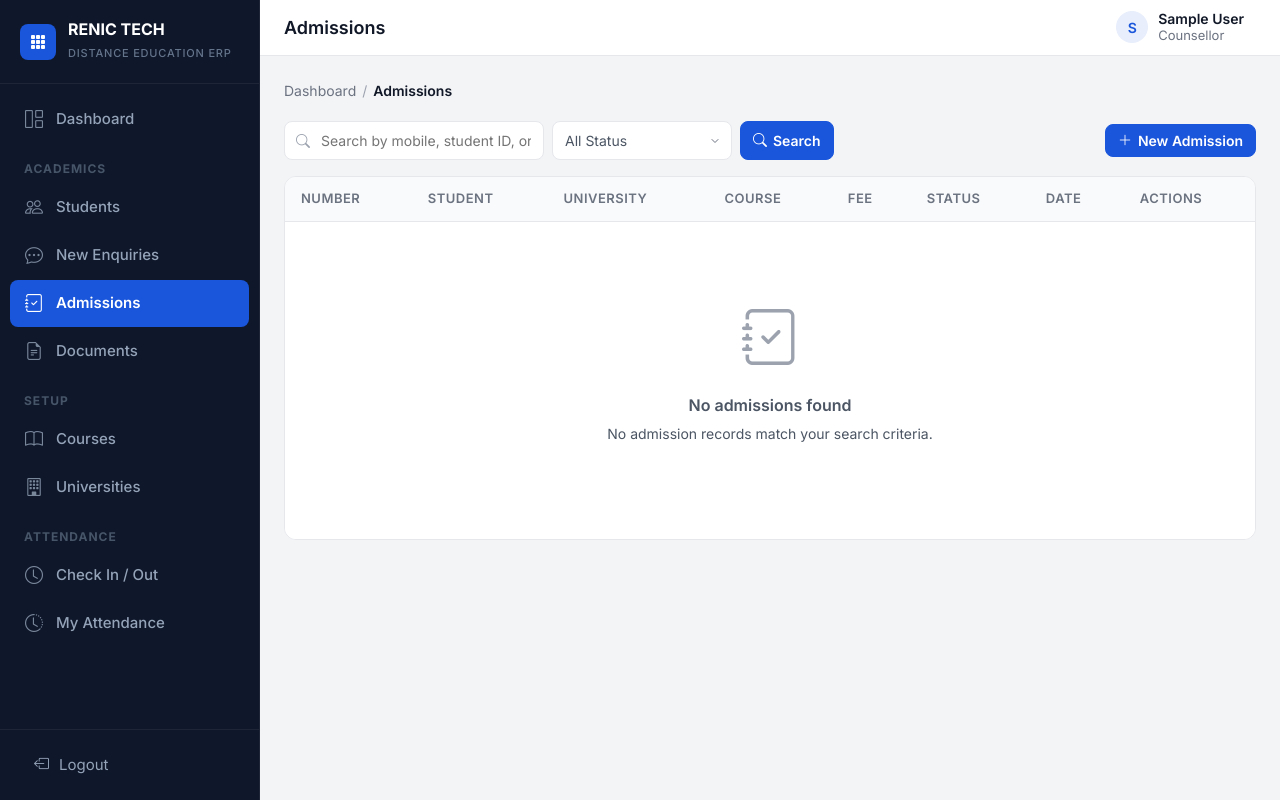
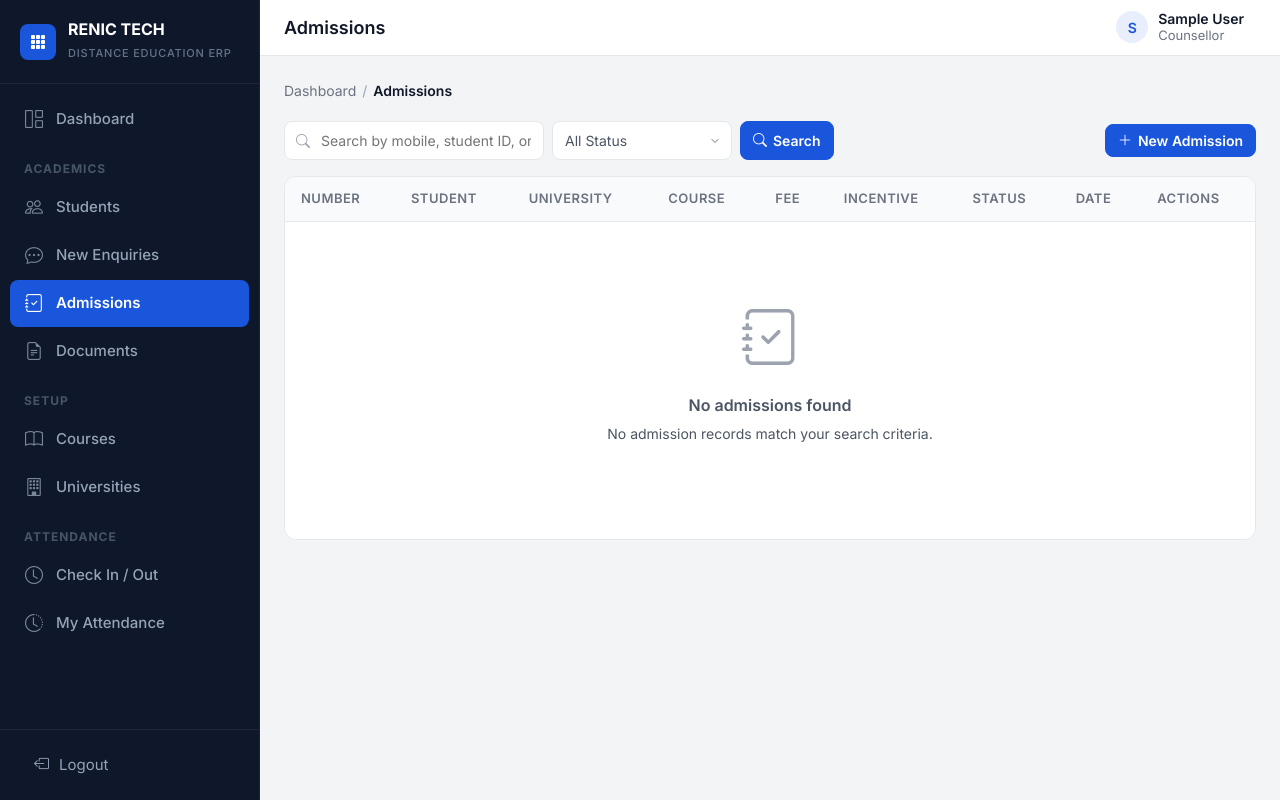
Before and after one commit to kavipriyaraj-code/distance-erp, a Django app: page /admissions/ in a window 1280 px wide. Run offline with Django 5.2, Linux system fonts and the light colour scheme; the visitor is signed in with stand-in values (Sample User, id 1); data that the repository does not hold is empty.

Commit message:
Add incentive field to admissions (model, form, list, detail)

```diff
--- a/admissions/forms.py
+++ b/admissions/forms.py
@@ -12,11 +12,12 @@ class AdmissionForm(forms.ModelForm):
 
     class Meta:
         model = Admission
-        fields = ['student_id_input', 'university', 'course', 'session', 'total_fee', 'notes']
+        fields = ['student_id_input', 'university', 'course', 'session', 'total_fee', 'incentive', 'notes']
         widgets = {
             'university': forms.Select(attrs={'class': 'form-select'}),
             'course': forms.Select(attrs={'class': 'form-select'}),
             'session': forms.Select(attrs={'class': 'form-select'}),
             'total_fee': forms.NumberInput(attrs={'class': 'form-control'}),
+            'incentive': forms.NumberInput(attrs={'class': 'form-control'}),
             'notes': forms.Textarea(attrs={'class': 'form-control', 'rows': 2}),
         }
--- a/admissions/models.py
+++ b/admissions/models.py
@@ -32,6 +32,7 @@ class Admission(models.Model):
     admission_date = models.DateField(auto_now_add=True)
     counsellor = models.ForeignKey(settings.AUTH_USER_MODEL, on_delete=models.SET_NULL, null=True, blank=True, related_name='admissions')
     total_fee = models.DecimalField(max_digits=12, decimal_places=2, default=0)
+    incentive = models.DecimalField(max_digits=12, decimal_places=2, default=0, help_text='Incentive amount for counsellor')
     status = models.CharField(max_length=25, choices=STATUS_CHOICES, default='application')
     notes = models.TextField(blank=True)
     created_at = models.DateTimeField(auto_now_add=True)
--- a/templates/admissions/detail.html
+++ b/templates/admissions/detail.html
@@ -53,6 +53,7 @@
                     <div class="info-item"><label>Session</label><span>{{ admission.session|default:"-" }}</span></div>
                     <div class="info-item"><label>Admission Date</label><span>{{ admission.admission_date }}</span></div>
                     <div class="info-item"><label>Counsellor</label><span>{{ admission.counsellor.get_full_name|default:admission.counsellor }}</span></div>
+                    <div class="info-item"><label>Incentive</label><span>&#8377;{{ admission.incentive }}</span></div>
                     <div class="info-item"><label>Status</label><span><span class="badge {% if admission.status == 'active' %}badge-success{% elif admission.status == 'cancelled' %}badge-danger{% else %}badge-warning{% endif %}">{{ admission.get_status_display }}</span></span></div>
                 </div>
             </div>
--- a/templates/admissions/list.html
+++ b/templates/admissions/list.html
@@ -44,6 +44,7 @@
                     <th>University</th>
                     <th>Course</th>
                     <th>Fee</th>
+                    <th>Incentive</th>
                     <th>Status</th>
                     <th>Date</th>
                     <th>Actions</th>
@@ -57,6 +58,7 @@
                 <td>{{ a.university.name }}</td>
                 <td>{{ a.course.name }}</td>
                 <td>&#8377;{{ a.total_fee }}</td>
+                <td>&#8377;{{ a.incentive }}</td>
                 <td><span class="badge {% if a.status == 'active' %}badge-success{% elif a.status == 'cancelled' %}badge-danger{% else %}badge-warning{% endif %}">{{ a.get_status_display }}</span></td>
                 <td>{{ a.admission_date }}</td>
                 <td>
@@ -86,7 +88,7 @@
             </div>
             {% empty %}
             <tr>
-                <td colspan="8">
+                <td colspan="9">
                     <div class="empty-state">
                         <div class="empty-state-icon"><i class="bi bi-journal-check"></i></div>
                         <h5>No admissions found</h5>
```
Also changed, not shown: admissions/migrations/0002_admission_incentive.py (added).
